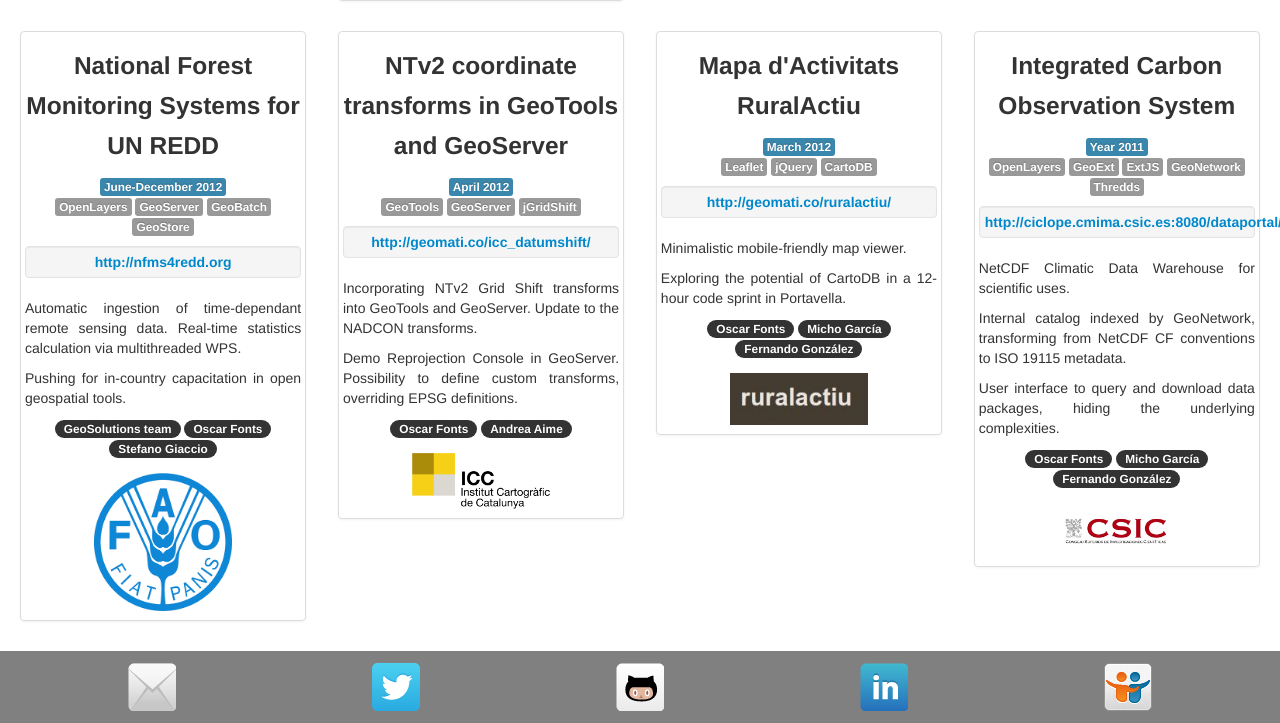
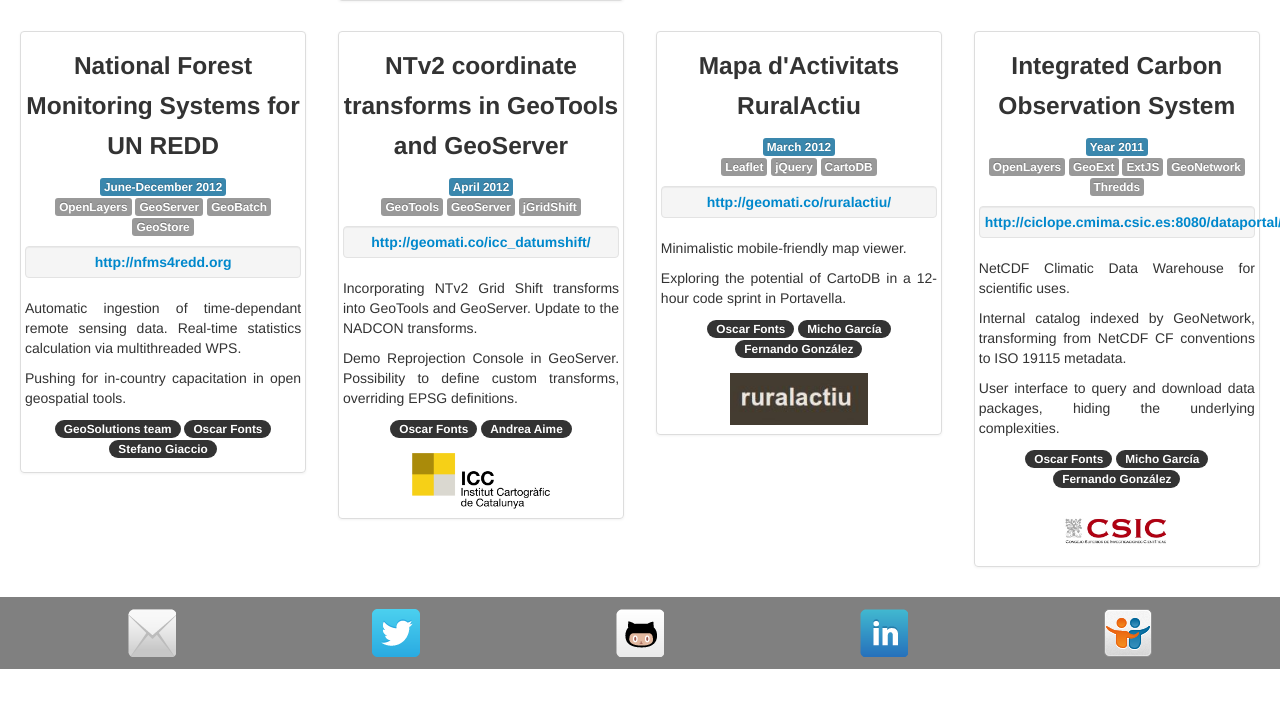
Before and after one commit to oscarfonts/oscarfonts.github.io, a plain HTML site: page index.html in a window 1280 px wide. Shown: the part 771-1494 px from the top of the page. After the commit the page ends 1440 px from the top, so only its background shows below. Drawn offline with Linux system fonts and the light colour scheme.

Commit message:
Delete FAO logo

```diff
--- a/index.html
+++ b/index.html
@@ -233,7 +233,7 @@
                                 <span class="badge badge-inverse">Oscar Fonts</span>
                                 <span class="badge badge-inverse">Stefano Giaccio</span>
                             </p>
-                            <a href="http://www.fao.org/" target="_blank"><img src="img/logos/fao.png" alt=""></a>
+                            <!--a href="http://www.fao.org/" target="_blank"><img src="img/logos/fao.png" alt=""></a-->
                         </div>
                     </li>
                     <li class="span3">
```
